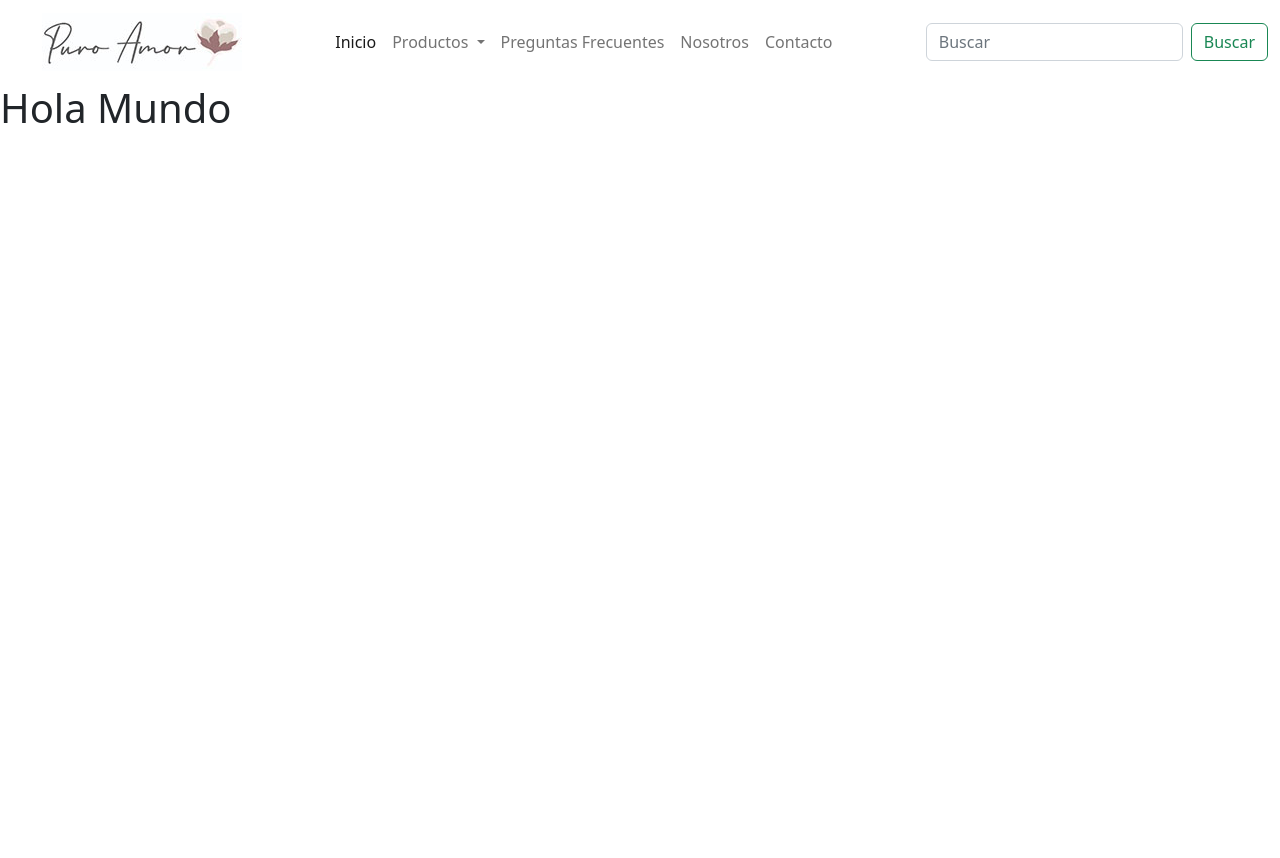
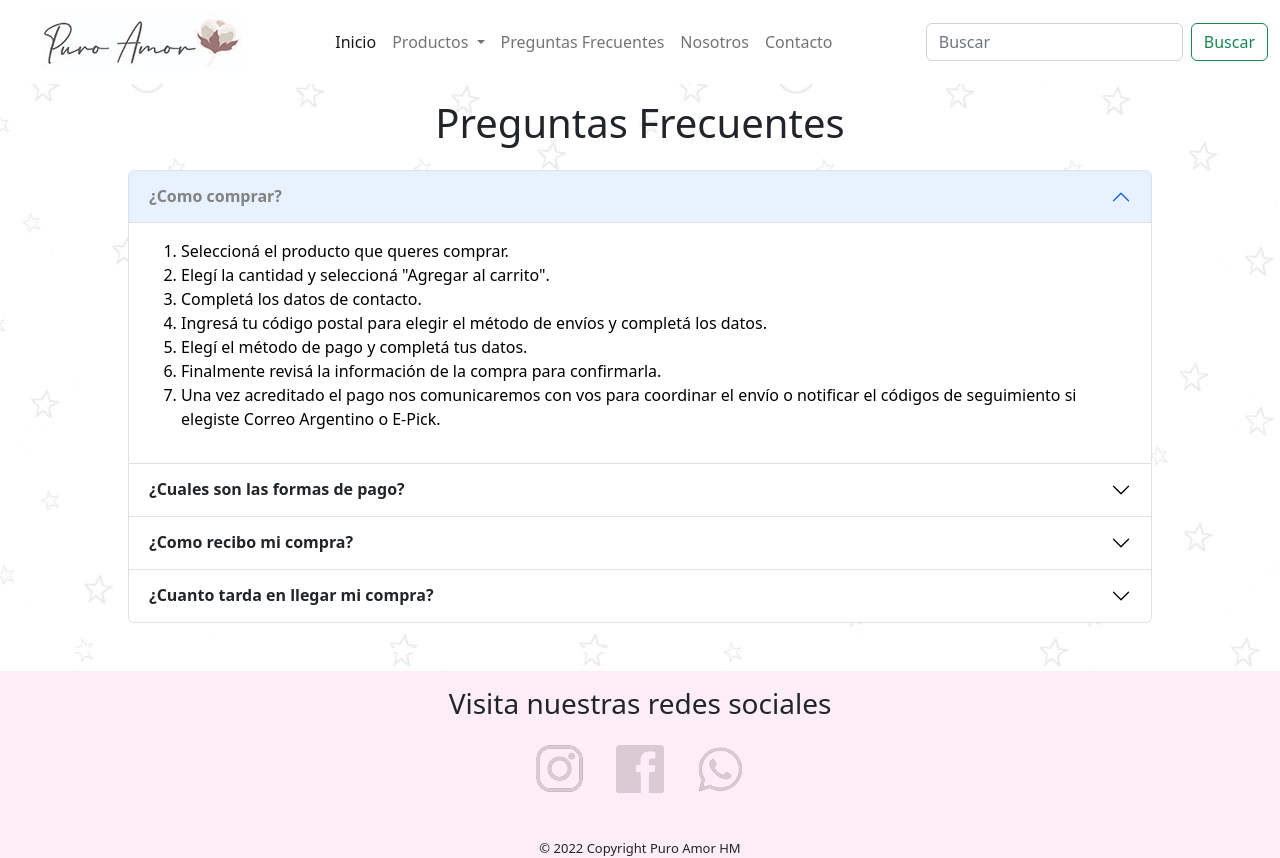
Before and after one commit to SantiagoPrediger/puro-amor, a plain HTML site: page pages/preguntas-frecuentes.html in a window 1280 px wide. Before the commit the page ends 800 px from the top, so only its background shows below. Drawn offline with nearby package versions, Linux system fonts and the light colour scheme.

Commit message:
preguntas frecuentes

```diff
--- a/css/style.css
+++ b/css/style.css
@@ -1,9 +1,10 @@
 * {
-    list-style: none;
     text-decoration: none !important;
     box-sizing: border-box;
 }
-
+body {
+    background-image: url(/img/fondopatron.jpg);
+}
 .navbar-nav {
     margin: 0 auto;
 }
@@ -59,6 +60,7 @@
 ul.redes {
     margin: 0 auto;
     padding-inline-start: 0px !important;
+    list-style: none;
 }
 
 ul.redes {
@@ -80,6 +82,19 @@ p {
     border-radius: 5px;
     font-size: 13px;
 }
+.accordion-button:not(.collapsed) {
+    color: rgb(129, 129, 129);
+}
+
+/* PREGUNTAS FRECUENTES */
+.tit {
+    padding: 15px 0;
+}
+
+.accordion {
+    width: 80%;
+    margin: 0 auto;
+}
 
 @media (min-width: 860px) {
     .product {
--- a/pages/preguntas-frecuentes.html
+++ b/pages/preguntas-frecuentes.html
@@ -1,10 +1,12 @@
 <!doctype html>
 <html lang="en">
+
 <head>
   <meta charset="utf-8">
   <meta name="viewport" content="width=device-width, initial-scale=1">
   <title>Inicio</title>
-    <link href="https://cdn.jsdelivr.net/npm/bootstrap@5.2.0/dist/css/bootstrap.min.css" rel="stylesheet" integrity="sha384-gH2yIJqKdNHPEq0n4Mqa/HGKIhSkIHeL5AyhkYV8i59U5AR6csBvApHHNl/vI1Bx" crossorigin="anonymous">
+  <link href="https://cdn.jsdelivr.net/npm/bootstrap@5.2.0/dist/css/bootstrap.min.css" rel="stylesheet"
+    integrity="sha384-gH2yIJqKdNHPEq0n4Mqa/HGKIhSkIHeL5AyhkYV8i59U5AR6csBvApHHNl/vI1Bx" crossorigin="anonymous">
   <link rel="stylesheet" href="../css/style.css">
 </head>
 <header>
@@ -13,7 +15,8 @@
       <a class="navbar-brand" href="../index.html">
         <img src="../img/Logo.jpg" alt="logo">
       </a>
-              <button class="navbar-toggler" type="button" data-bs-toggle="collapse" data-bs-target="#navbarSupportedContent" aria-controls="navbarSupportedContent" aria-expanded="false" aria-label="Toggle navigation">
+      <button class="navbar-toggler" type="button" data-bs-toggle="collapse" data-bs-target="#navbarSupportedContent"
+        aria-controls="navbarSupportedContent" aria-expanded="false" aria-label="Toggle navigation">
         <span class="navbar-toggler-icon"></span>
       </button>
       <div class="collapse navbar-collapse" id="navbarSupportedContent">
@@ -22,14 +25,17 @@
             <a class="nav-link active" aria-current="page" href="../index.html">Inicio</a>
           </li>
           <li class="nav-item dropdown">
-                    <a class="nav-link dropdown-toggle" href="./productos.html" role="button" data-bs-toggle="dropdown" aria-expanded="false">
+            <a class="nav-link dropdown-toggle" href="./productos.html" role="button" data-bs-toggle="dropdown"
+              aria-expanded="false">
               Productos
             </a>
             <ul class="dropdown-menu">
               <li><a class="dropdown-item" href="./cartucheras.html">Cartucheras</a></li>
               <li><a class="dropdown-item" href="./neceseres.html">Neceseres</a></li>
               <li><a class="dropdown-item" href="./hogar.html">Hogar</a></li>
-                      <li><hr class="dropdown-divider"></li>
+              <li>
+                <hr class="dropdown-divider">
+              </li>
               <li><a class="dropdown-item" href="./productos.html">Todos los productos</a></li>
             </ul>
           </li>
@@ -51,8 +57,121 @@
     </div>
   </nav>
 </header>
+
 <body>
-    <h1>Hola Mundo</h1>
-    <script src="https://cdn.jsdelivr.net/npm/bootstrap@5.2.0/dist/js/bootstrap.bundle.min.js" integrity="sha384-A3rJD856KowSb7dwlZdYEkO39Gagi7vIsF0jrRAoQmDKKtQBHUuLZ9AsSv4jD4Xa" crossorigin="anonymous"></script>
+  <h1 class="tit text-center">Preguntas Frecuentes</h1>
+  <div class="accordion mb-5" id="accordionExample">
+    <div class="accordion-item">
+      <h2 class="accordion-header" id="headingOne">
+        <button class="accordion-button fw-bold" type="button" data-bs-toggle="collapse" data-bs-target="#collapseOne"
+          aria-expanded="true" aria-controls="collapseOne">
+          ¿Como comprar?
+        </button>
+      </h2>
+      <div id="collapseOne" class="accordion-collapse collapse show" aria-labelledby="headingOne"
+        data-bs-parent="#accordionExample">
+        <div class="accordion-body">
+          <ol>
+            <li>Seleccioná el producto que queres comprar.</li>
+            <li>Elegí la cantidad y seleccioná "Agregar al carrito".</li>
+            <li>Completá los datos de contacto.</li>
+            <li>Ingresá tu código postal para elegir el método de envíos y completá los datos.</li>
+            <li>Elegí el método de pago y completá tus datos.</li>
+            <li>Finalmente revisá la información de la compra para confirmarla.</li>
+            <li>Una vez acreditado el pago nos comunicaremos con vos para coordinar el envío o notificar el códigos de
+              seguimiento si elegiste Correo Argentino o E-Pick.</li>
+          </ol>
+        </div>
+      </div>
+    </div>
+    <div class="accordion-item">
+      <h2 class="accordion-header" id="headingTwo">
+        <button class="accordion-button collapsed fw-bold" type="button" data-bs-toggle="collapse" data-bs-target="#collapseTwo"
+          aria-expanded="false" aria-controls="collapseTwo">
+          ¿Cuales son las formas de pago?
+        </button>
+      </h2>
+      <div id="collapseTwo" class="accordion-collapse collapse" aria-labelledby="headingTwo"
+        data-bs-parent="#accordionExample">
+        <div class="accordion-body">
+          <strong>Podes abonar de las siguientes formas.</strong>
+          <ul>
+            <li>Tarjetas de crédito.</li>
+            <li>Tarjetas de débito.</li>
+            <li>Mercado pago.</li>
+            <li>Efectivo o Transferencia.</li>
+            <li>Transferencia bancaria.</li>
+          </ul>
+        </div>
+      </div>
+    </div>
+    <div class="accordion-item">
+      <h2 class="accordion-header" id="headingThree">
+        <button class="accordion-button collapsed fw-bold" type="button" data-bs-toggle="collapse"
+          data-bs-target="#collapseThree" aria-expanded="false" aria-controls="collapseThree">
+          ¿Como recibo mi compra?
+        </button>
+      </h2>
+      <div id="collapseThree" class="accordion-collapse collapse" aria-labelledby="headingThree"
+        data-bs-parent="#accordionExample">
+        <div class="accordion-body">
+          <strong>Realizamos entregas por los siguientes medios</strong>
+          <ul>
+            <li>Envios por Correo Argentino.</li>
+            <li>Envios por E-Pick.</li>
+            <li>Retiro por sucursal. Av. Balbin 1106 - San Miguel.</li>
+            <li>Punto de encuentro.</li>
+          </ul>
+        </div>
+      </div>
+    </div>
+    <div class="accordion-item">
+      <h2 class="accordion-header" id="headingThree">
+        <button class="fw-bold accordion-button collapsed" type="button" data-bs-toggle="collapse"
+          data-bs-target="#collapseFour" aria-expanded="false" aria-controls="collapseFour">
+          ¿Cuanto tarda en llegar mi compra?
+        </button>
+      </h2>
+      <div id="collapseFour" class="accordion-collapse collapse" aria-labelledby="headingFour"
+        data-bs-parent="#accordionExample">
+        <div class="accordion-body">
+          <strong>El tiempo de entrega depende del metodo de envio</strong>
+          <ul>
+            <li>Por Correo Argentino la demora es de 3 a 6 días hábiles luego de ser despachado.</li>
+            <li>Los demás métodos tardan entre 1 a 5 días hábiles.</li>
+          </ul>
+        </div>
+      </div>
+    </div>
+  </div>
+  <script src="https://cdn.jsdelivr.net/npm/bootstrap@5.2.0/dist/js/bootstrap.bundle.min.js"
+    integrity="sha384-A3rJD856KowSb7dwlZdYEkO39Gagi7vIsF0jrRAoQmDKKtQBHUuLZ9AsSv4jD4Xa"
+    crossorigin="anonymous"></script>
 </body>
+<footer class="footer">
+  <div class="d-flex flex-column">
+    <div>
+      <h3 class="redesFooter text-center mt-3">Visita nuestras redes sociales</h3>
+      <ul class="redes d-flex justify-content-center">
+        <li class="m-3">
+          <a href="https://instagram.com/puroamorhm" target="_blank">
+            <img src="../img/instagram.png" alt="logo instagram">
+          </a>
+        </li>
+        <li class="m-3">
+          <a href="https://www.facebook.com/puroamorhm" target="_blank">
+            <img src="../img/facebook.png" alt="logo facebook">
+          </a>
+        </li>
+        <li class="m-3">
+          <a href="https://walink.co/4c24cf" target="_blank">
+            <img src="../img/whatsapp.png" alt="logo whatsapp">
+          </a>
+        </li>
+      </ul>
+    </div>
+  </div>
+  <p class="copy text-center">&copy; 2022 Copyright Puro Amor HM</p>
+</footer>
+
 </html>
```
Also changed, not shown: img/fondopatron.jpg (added). Lines whose indentation alone changed are shown as unchanged.
